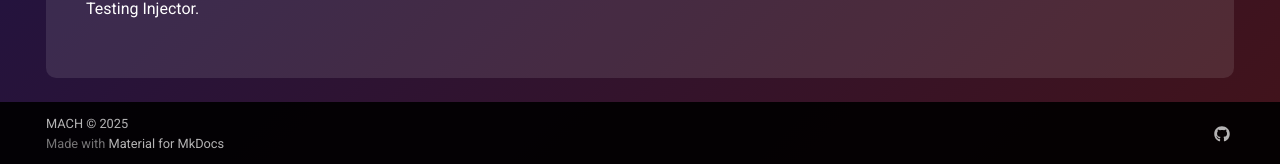
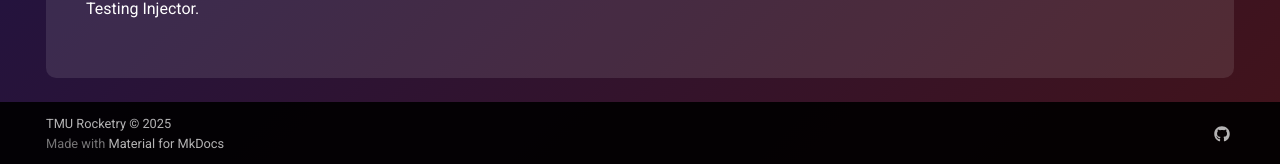
Before and after one commit to machtmu/tmurocketry.com, an MkDocs documentation site: the page built from docs/index.md, in a window 1280 px wide and 900 px high, scrolled down 1490 px. Shown: the part 733-897 px from the top of the window. Built offline with MkDocs 1.6.1 and Material for MkDocs 9.7.7, drawn with Linux system fonts in a browser that asks for light colours; comment, search, counter and statistics services are not loaded.

```diff
--- a/mkdocs.yml
+++ b/mkdocs.yml
@@ -1,12 +1,12 @@
 site_name: MACH
 
-site_url: https://machtmu.com/
-site_description: Metropolitan Aerospace and Combustion Hub
-site_author: MACH
-repo_url: https://github.com/machtmu/machtmu.com
+site_url: https://tmurocketry.com/
+site_description: TMU Rocketry
+site_author: TMU Rocketry
+repo_url: https://github.com/machtmu/tmurocketry.com
 edit_uri: edit/main/docs/
 
-copyright:  MACH © 2025
+copyright: TMU Rocketry © 2025
 
 theme:
   name: material
```
Also changed, not shown: 1 other file.
